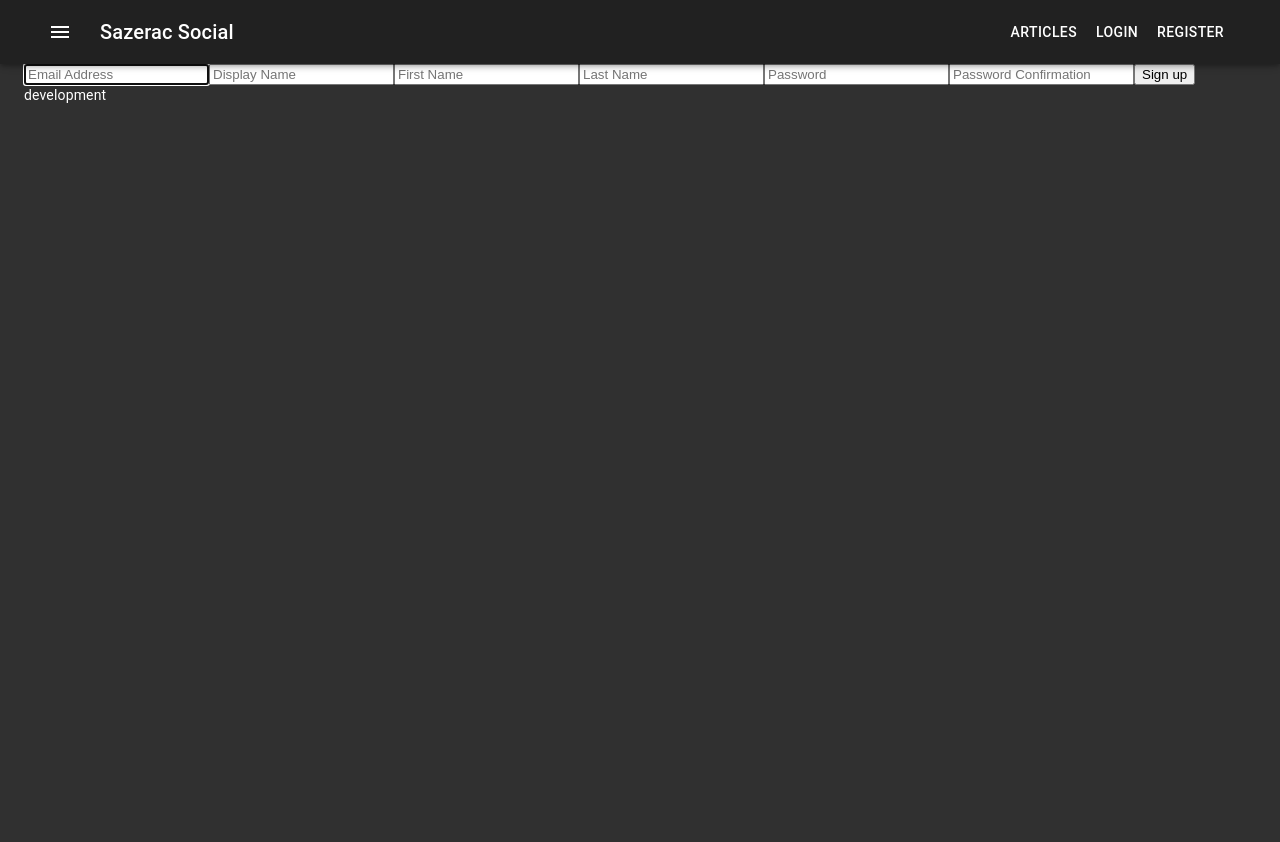
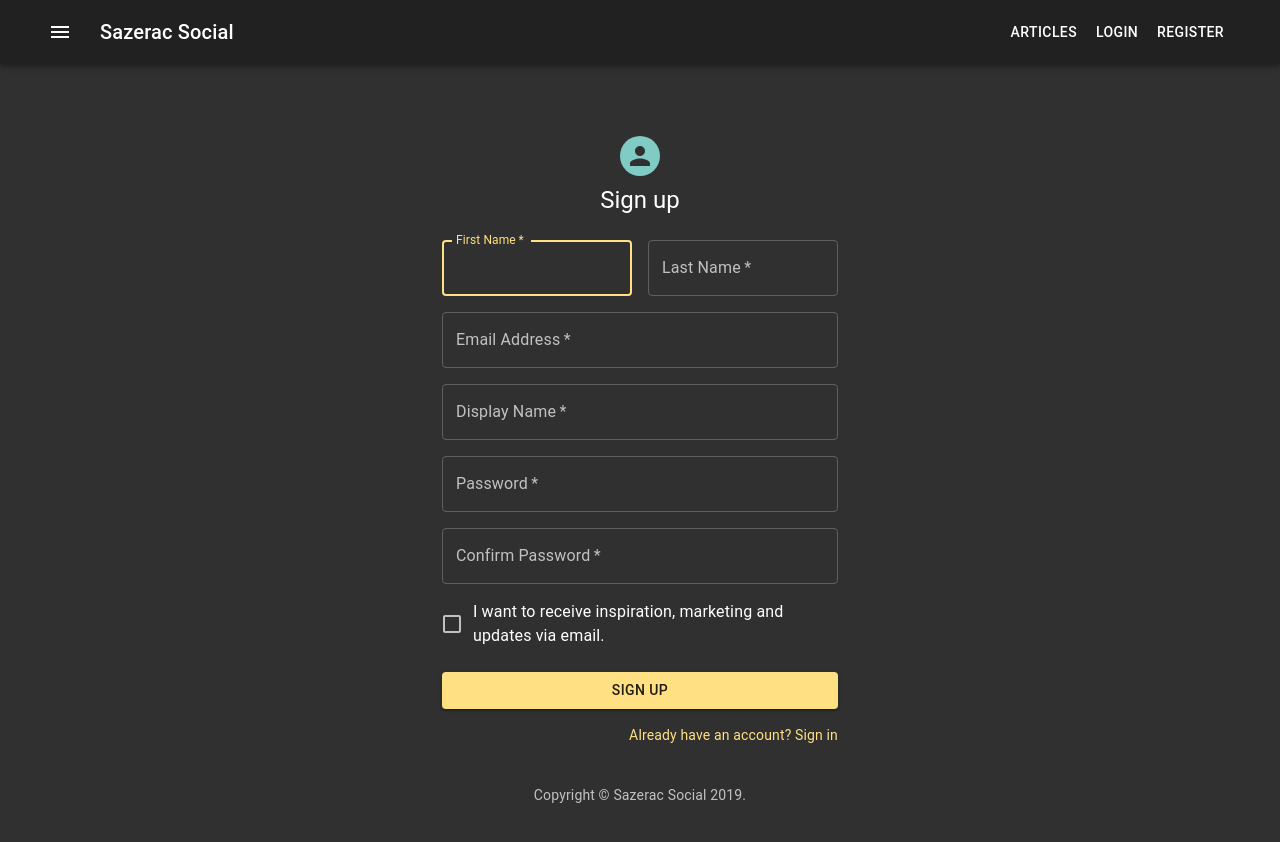
Before and after one commit to Lkleindesigns/sazerac-social, a React (Create React App) app: page /register in a window 1280 px wide. Shown: the top 842 px of the page. Built offline with nearby package versions, Linux system fonts and the light colour scheme; no server answers.

Commit message:
Initial Login and Register pages

```diff
--- a/src/App.js
+++ b/src/App.js
@@ -23,9 +23,9 @@ function App() {
       <Navbar />
       <Container maxWidth="lg" className={classes.root}>
         <Router />
-        <div>{process.env.NODE_ENV}</div>
+        {/* <div>{process.env.NODE_ENV}</div>
         <div>{process.env.PORT}</div>
-        <div>{process.env.REACT_APP_PORT}</div>
+        <div>{process.env.REACT_APP_PORT}</div> */}
       </Container>
     </>
   );
--- a/src/components/LoginForm.js
+++ b/src/components/LoginForm.js
@@ -1,48 +1,114 @@
-import React, { useState } from 'react'
-import { useDispatch } from 'react-redux'
-import { loginUser } from  '../reducers/userReducer'
+import React, { useState } from "react";
+import { useDispatch } from "react-redux";
+import { loginUser } from "../reducers/userReducer";
+import {
+  TextField,
+  Button,
+  Grid,
+  Avatar,
+  Typography,
+  FormControlLabel,
+  Box,
+  Link,
+  Checkbox,
+  Container,
+} from "@material-ui/core";
+import styles from "../styles/LoginStyles";
+
+function Copyright() {
+  return (
+    <Typography variant="body2" color="textSecondary" align="center">
+      {"Copyright © "}
+      <Link color="inherit" href="https://sazerac-social.herokuapp.com/">
+        Sazerac Social
+      </Link>{" "}
+      {new Date().getFullYear()}
+      {"."}
+    </Typography>
+  );
+}
 
 const LoginForm = () => {
-  const dispatch = useDispatch()
-  const initialState = { email: "", password: "" }
+  const dispatch = useDispatch();
+  const initialState = { email: "", password: "" };
   const [credentials, setCredentials] = useState(initialState);
+  const classes = styles();
 
-  const handleSubmit = async e => {
+  const handleSubmit = async (e) => {
     e.preventDefault();
-    dispatch(loginUser(credentials))
-    setCredentials(initialState)
+    dispatch(loginUser(credentials));
+    setCredentials(initialState);
   };
 
-  const handleChange = e => {
+  const handleChange = (e) => {
     setCredentials({ ...credentials, [e.target.name]: e.target.value });
   };
 
   return (
-    <form onSubmit={handleSubmit}>
-        <input
+    <Container maxWidth="xs">
+      <div className={classes.paper}>
+        <Avatar className={classes.avatar}>{/* <Icon /> */}</Avatar>
+        <Typography component="h1" variant="h5">
+          Sign in
+        </Typography>
+        <form className={classes.form} onSubmit={handleSubmit}>
+          <TextField
+            required
+            fullWidth
             autoFocus
-          margin="dense"
+            margin="normal"
             id="email"
             name="email"
             label="Email Address"
             type="email"
+            variant="outlined"
             value={credentials.email}
             onChange={handleChange}
+          />
+          <TextField
             required
-        />
-        <input
-          margin="dense"
+            fullWidth
+            margin="normal"
             id="password"
             label="Password"
             name="password"
             type="password"
+            variant="outlined"
             value={credentials.password}
             onChange={handleChange}
-          required
+            className={classes}
           />
-
-        <button>Login</button>
+          <FormControlLabel
+            control={<Checkbox value="remember" color="primary" />}
+            label="Remember me"
+          />
+          <Button
+            type="submit"
+            fullWidth
+            variant="contained"
+            color="primary"
+            className={classes.submit}
+          >
+            Sign In
+          </Button>
+          <Grid container>
+            <Grid item xs>
+              <Link href="#" variant="body2">
+                Forgot password?
+              </Link>
+            </Grid>
+            <Grid item>
+              <Link href="/register" variant="body2">
+                {"Don't have an account? Sign Up"}
+              </Link>
+            </Grid>
+          </Grid>
         </form>
+      </div>
+      <Box mt={8}>
+        <Copyright />
+      </Box>
+    </Container>
   );
 };
 
--- a/src/components/RegisterForm.js
+++ b/src/components/RegisterForm.js
@@ -1,10 +1,37 @@
 import React, { useState } from "react";
-import { useDispatch } from 'react-redux'
-import { registerUser } from '../reducers/userReducer'
+import { useDispatch } from "react-redux";
+import { registerUser } from "../reducers/userReducer";
+import {
+  TextField,
+  Button,
+  Grid,
+  Avatar,
+  Typography,
+  FormControlLabel,
+  Box,
+  Link,
+  Checkbox,
+  Container,
+} from "@material-ui/core";
+import styles from "../styles/RegisterStyles";
+
+function Copyright() {
+  return (
+    <Typography variant="body2" color="textSecondary" align="center">
+      {"Copyright © "}
+      <Link color="inherit" href="https://sazerac-social.herokuapp.com/">
+        Sazerac Social
+      </Link>{" "}
+      {new Date().getFullYear()}
+      {"."}
+    </Typography>
+  );
+}
 
 // needs form validations
 const RegisterForm = () => {
-  const dispatch = useDispatch()
+  const dispatch = useDispatch();
+  const classes = styles();
 
   const initialState = {
     email: "",
@@ -12,85 +39,137 @@ const RegisterForm = () => {
     first_name: "",
     last_name: "",
     password: "",
-    password_confirmation: ""
-  }
+    password_confirmation: "",
+  };
   const [inputs, setInputs] = useState(initialState);
 
-  const handleChange = e => {
+  const handleChange = (e) => {
     setInputs({ ...inputs, [e.target.name]: e.target.value });
+    console.log(inputs)
   };
 
-  const handleSubmit = async e => {
-    e.preventDefault();
-    dispatch(registerUser(inputs))
-    setInputs(initialState)
+  const handleSubmit = async (e) => {
+    dispatch(registerUser(inputs));
+    setInputs(initialState);
   };
 
   return (
-    <form onSubmit={handleSubmit}>
-        <input
+    <Container component="main" maxWidth="xs">
+      <div className={classes.paper}>
+        <Avatar className={classes.avatar}>{/* <LockOutlinedIcon /> */}</Avatar>
+        <Typography component="h1" variant="h5">
+          Sign up
+        </Typography>
+        <form className={classes.form} onSubmit={handleSubmit}>
+          <Grid container spacing={2}>
+            <Grid item xs={12} sm={6}>
+              <TextField
+                autoComplete="first_name"
+                name="first_name"
+                variant="outlined"
+                required
+                fullWidth
+                id="first_name"
+                label="First Name"
+                value={inputs.first_name}
+                onChange={handleChange}
                 autoFocus
-          margin="dense"
+              />
+            </Grid>
+            <Grid item xs={12} sm={6}>
+              <TextField
+                variant="outlined"
+                required
+                fullWidth
+                id="last_name"
+                label="Last Name"
+                name="last_name"
+                autoComplete="last_name"
+                value={inputs.last_name}
+                onChange={handleChange}
+              />
+            </Grid>
+            <Grid item xs={12}>
+              <TextField
+                variant="outlined"
+                required
+                fullWidth
                 id="email"
+                label="Email Address"
                 name="email"
-          placeholder="Email Address"
-          type="email"
+                autoComplete="email"
                 value={inputs.email}
                 onChange={handleChange}
+              />
+            </Grid>
+            <Grid item xs={12}>
+              <TextField
+                variant="outlined"
                 required
-        />
-        <input
-          margin="dense"
+                fullWidth
                 id="display_name"
-          placeholder="Display Name"
+                label="Display Name"
                 name="display_name"
-          type="text"
+                autoComplete="display_name"
                 value={inputs.display_name}
                 onChange={handleChange}
+              />
+            </Grid>
+            <Grid item xs={12}>
+              <TextField
+                variant="outlined"
                 required
-        />
-        <input
-          margin="dense"
-          id="first_name"
-          placeholder="First Name"
-          name="first_name"
-          type="text"
-          value={inputs.first_name}
-          onChange={handleChange}
-          required
-        />
-        <input
-          margin="dense"
-          id="last_name"
-          placeholder="Last Name"
-          name="last_name"
-          type="text"
-          value={inputs.last_name}
-          onChange={handleChange}
-          required
-        />
-        <input
-          margin="dense"
+                fullWidth
+                name="password"
+                label="Password"
+                type="password"
                 id="password"
-          placeholder="Password"
-          name="password"
-          type="password"
                 value={inputs.password}
                 onChange={handleChange}
+              />
+            </Grid>
+            <Grid item xs={12}>
+              <TextField
+                variant="outlined"
                 required
-        />
-        <input
-          margin="dense"
+                fullWidth
+                name="password_confirmation"
+                label="Confirm Password"
+                type="password"
                 id="password_confirmation"
-          placeholder="Password Confirmation"
-          name="password_confirmation"
-          type="password"
                 value={inputs.password_confirmation}
                 onChange={handleChange}
-          required
               />
-        <button>Sign up</button>
+            </Grid>
+            <Grid item xs={12}>
+              <FormControlLabel
+                control={<Checkbox value="allowExtraEmails" color="primary" />}
+                label="I want to receive inspiration, marketing and updates via email."
+              />
+            </Grid>
+          </Grid>
+          <Button
+            type="submit"
+            fullWidth
+            variant="contained"
+            color="primary"
+            className={classes.submit}
+          >
+            Sign Up
+          </Button>
+          <Grid container justify="flex-end">
+            <Grid item>
+              <Link href="#" variant="body2">
+                Already have an account? Sign in
+              </Link>
+            </Grid>
+          </Grid>
         </form>
+      </div>
+      <Box mt={5}>
+        <Copyright />
+      </Box>
+    </Container>
   );
 };
 
--- /dev/null
+++ b/src/styles/LoginStyles.js
@@ -0,0 +1,20 @@
+import { makeStyles } from '@material-ui/core/styles'
+export default makeStyles((theme) => ({
+  paper: {
+    marginTop: theme.spacing(8),
+    display: 'flex',
+    flexDirection: 'column',
+    alignItems: 'center',
+  },
+  avatar: {
+    margin: theme.spacing(1),
+    backgroundColor: theme.palette.secondary.main,
+  },
+  form: {
+    width: '100%', // Fix IE 11 issue.
+    marginTop: theme.spacing(1),
+  },
+  submit: {
+    margin: theme.spacing(3, 0, 2),
+  },
+}));
--- /dev/null
+++ b/src/styles/RegisterStyles.js
@@ -0,0 +1,21 @@
+import { makeStyles } from '@material-ui/core/styles'
+
+export default makeStyles((theme) => ({
+  paper: {
+    marginTop: theme.spacing(8),
+    display: 'flex',
+    flexDirection: 'column',
+    alignItems: 'center',
+  },
+  avatar: {
+    margin: theme.spacing(1),
+    backgroundColor: theme.palette.secondary.main,
+  },
+  form: {
+    width: '100%', // Fix IE 11 issue.
+    marginTop: theme.spacing(3),
+  },
+  submit: {
+    margin: theme.spacing(3, 0, 2),
+  },
+}));
```
Also changed, not shown: 1 other file (tests, documents, lock files or other folders). Lines whose indentation alone changed are shown as unchanged.
